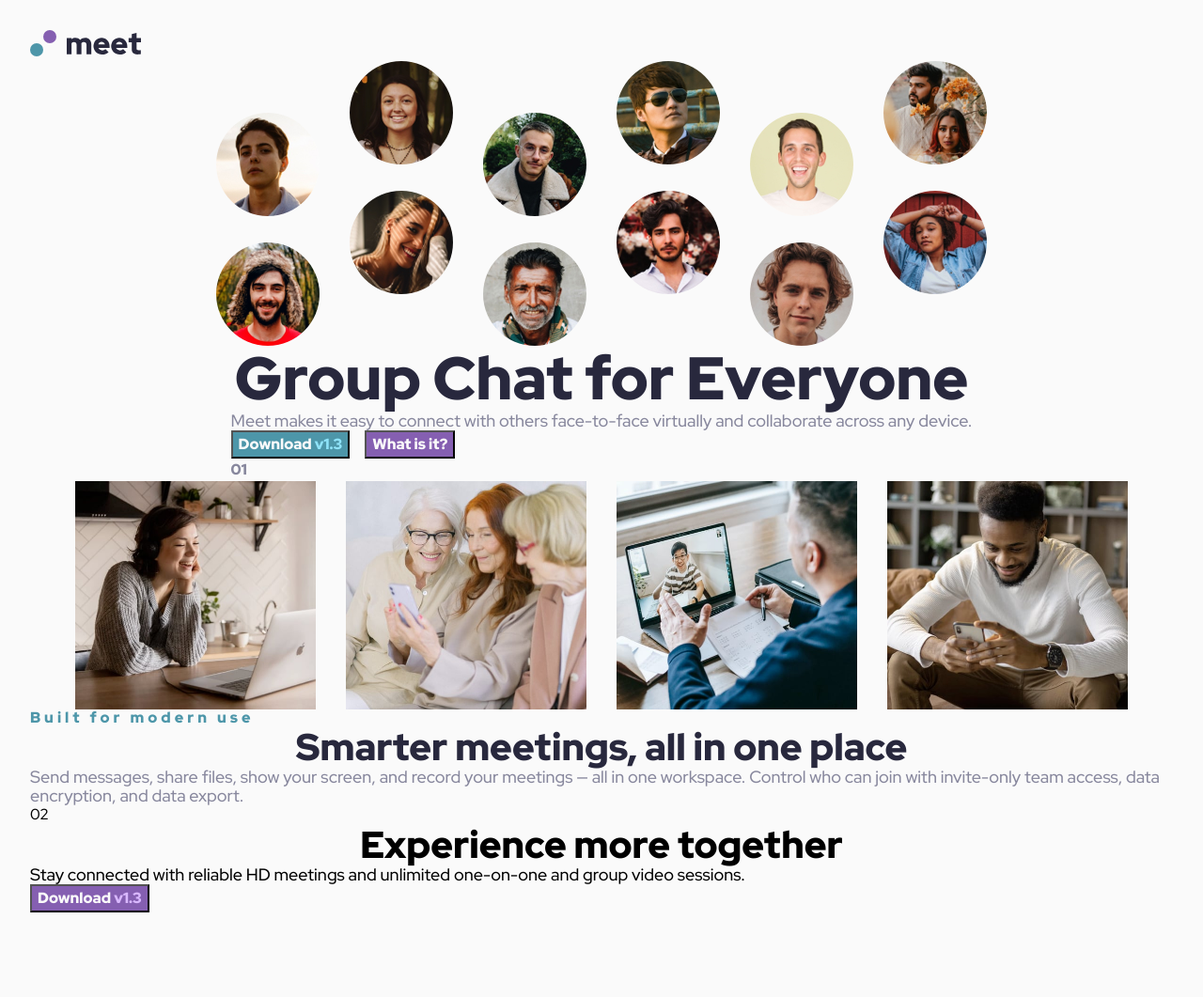
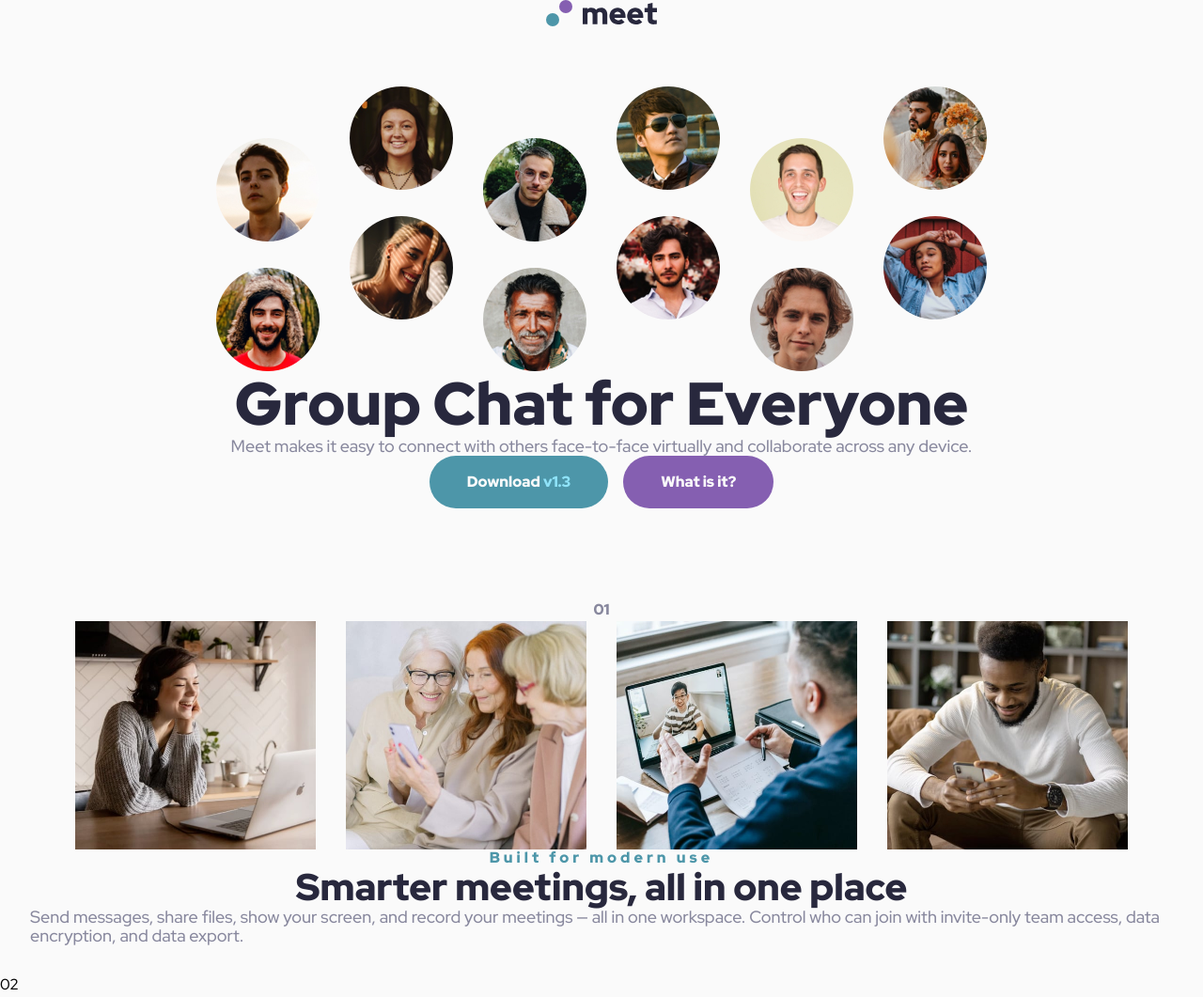
Before and after one commit to totibor/meet-landing-page, a website: page index.html in a window 1280 px wide. Shown: the top 1061 px of the page at 94% size. Before the commit the page ends 1003 px from the top, so only its background shows below. Drawn offline with Linux system fonts and the light colour scheme.

Commit message:
HTML restructoring and CSS update

```diff
--- a/index.html
+++ b/index.html
@@ -14,17 +14,17 @@
       <img src="./assets/logo.svg" alt="">
     </header>
     <main>
-      <img src="./assets/tablet/image-hero.png" class="m-auto" alt="">
       <section>
+        <img src="./assets/tablet/image-hero.png" class="m-auto" alt="">
         <h1 class="text-preset-1 color-slate-900">Group Chat for Everyone</h1>
         <p class="text-preset-4 color-slate-600">Meet makes it easy to connect with others face-to-face virtually and collaborate across any device.</p>
         <div class="button-container">
           <button class="text-preset-5 bg-color-cyan-600 color-white">Download <span class="color-cyan-300">v1.3</span></button>
           <button class="text-preset-5 bg-color-purple-600 color-white">What is it?</button>
         </div>
-        <div class="text-preset-5 color-slate-600">01</div>
       </section>
       <section>
+        <div class="text-preset-5 color-slate-600">01</div>
         <div class="showcase-images">
           <div class="flex-row">
             <img src="./assets/desktop/image-woman-in-videocall.jpg" width="256" alt="">
@@ -40,10 +40,10 @@
           <h2 class="text-preset-2 color-slate-900">Smarter meetings, all in one place</h2>
           <p class="text-preset-4 color-slate-600">Send messages, share files, show your screen, and record your meetings — all in one workspace. Control who can join with invite-only team access, data encryption, and data export.</p>
         </div>
-        <div>02</div>
       </section>
     </main>
     <footer>
+      <div>02</div>
       <h2 class="text-preset-2">Experience more together</h2>
       <p class="text-preset-4">Stay connected with reliable HD meetings and unlimited one-on-one and group video sessions.</p>
       <button class="text-preset-5 bg-color-purple-600 color-white">Download <span class="color-purple-300">v1.3</span></button>
--- a/style.css
+++ b/style.css
@@ -55,7 +55,6 @@ html {
 
 body {
     background-color: var(--color-white);
-    padding: var(--spacing-400);
 }
 
 img {
@@ -63,10 +62,23 @@ img {
     block-size: auto;
 }
 
-main {
+header {
+    display: flex;
+    justify-content: center;
+}
+
+section {
     display: flex;
     flex-direction: column;
     align-items: center;
+    padding: var(--spacing-400);
+    padding-top: var(--spacing-800);
+}
+
+button {
+    padding: var(--spacing-200) var(--spacing-500);
+    border-radius: var(--spacing-400);
+    border-style: none;
 }
 
 /* Utility Classes */
@@ -114,6 +126,7 @@ main {
     margin: auto;
 }
 
+/* Custom classes */
 .text-preset-1 {
     font-family: var(--font-family);
     font-weight: var(--font-weight-black);
@@ -136,6 +149,7 @@ main {
     font-size: 1rem;
     line-height: 1.1;
     letter-spacing: 4px;
+    text-align: center;
     /* text-transform: uppercase; */
 }
 
@@ -173,7 +187,7 @@ main {
 
 .button-container {
     display: flex;
-    flex-direction: row;
     flex-wrap: wrap;
+    justify-content: center;
     gap: var(--spacing-200);
 }
```
